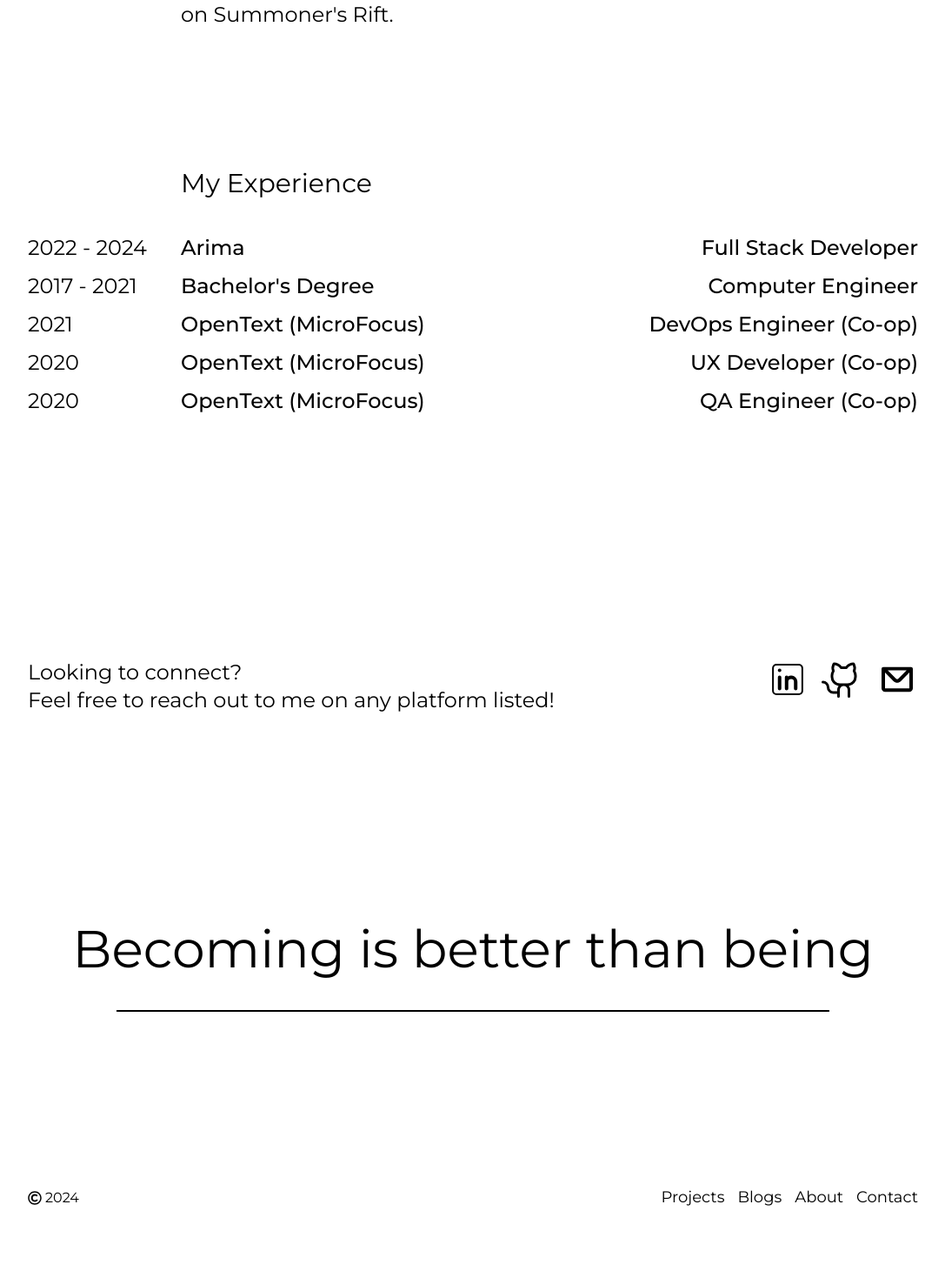
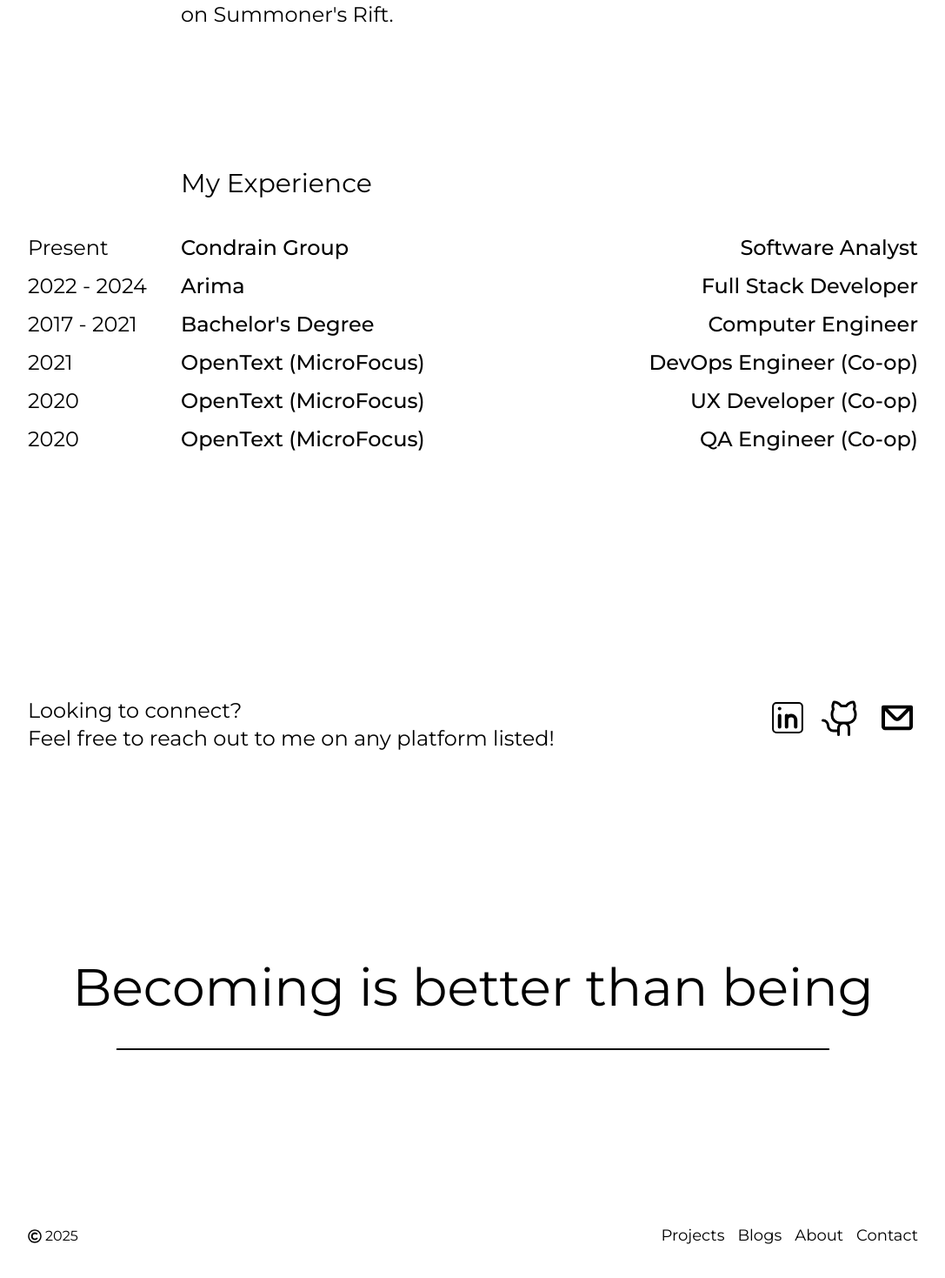
Before and after one commit to Keitech/the-process, a React (Create React App) app: page /about in a window 1280 px wide. Shown: the part 1888-3357 px from the top of the page at 87% size, without its empty margins (96-1183 px from the left). Before the commit the page ends 3318 px from the top, so only its background shows below. Built offline with nearby package versions, Linux system fonts and the light colour scheme.

Commit message:
updated about

```diff
--- a/src/components/Footer/Footer.tsx
+++ b/src/components/Footer/Footer.tsx
@@ -66,7 +66,7 @@
         <div className='mt-[25vh] flex justify-between'>
           <div className='flex gap-1 items-center'>
             <FaRegCopyright />
-            2024
+            2025
           </div>
           <div className='flex-row gap-[15px] text-[18px] hidden md:flex'>
             {navItems.map((item, key) => (
--- a/src/pages/About/AboutPage.tsx
+++ b/src/pages/About/AboutPage.tsx
@@ -7,6 +7,11 @@
 import { useEffect, useRef, useState } from 'react';
 
 const experience = [
+  {
+    name: 'Condrain Group',
+    date: 'Present',
+    position: 'Software Analyst'
+  },
   {
     name: 'Arima',
     date: '2022 - 2024',
```
